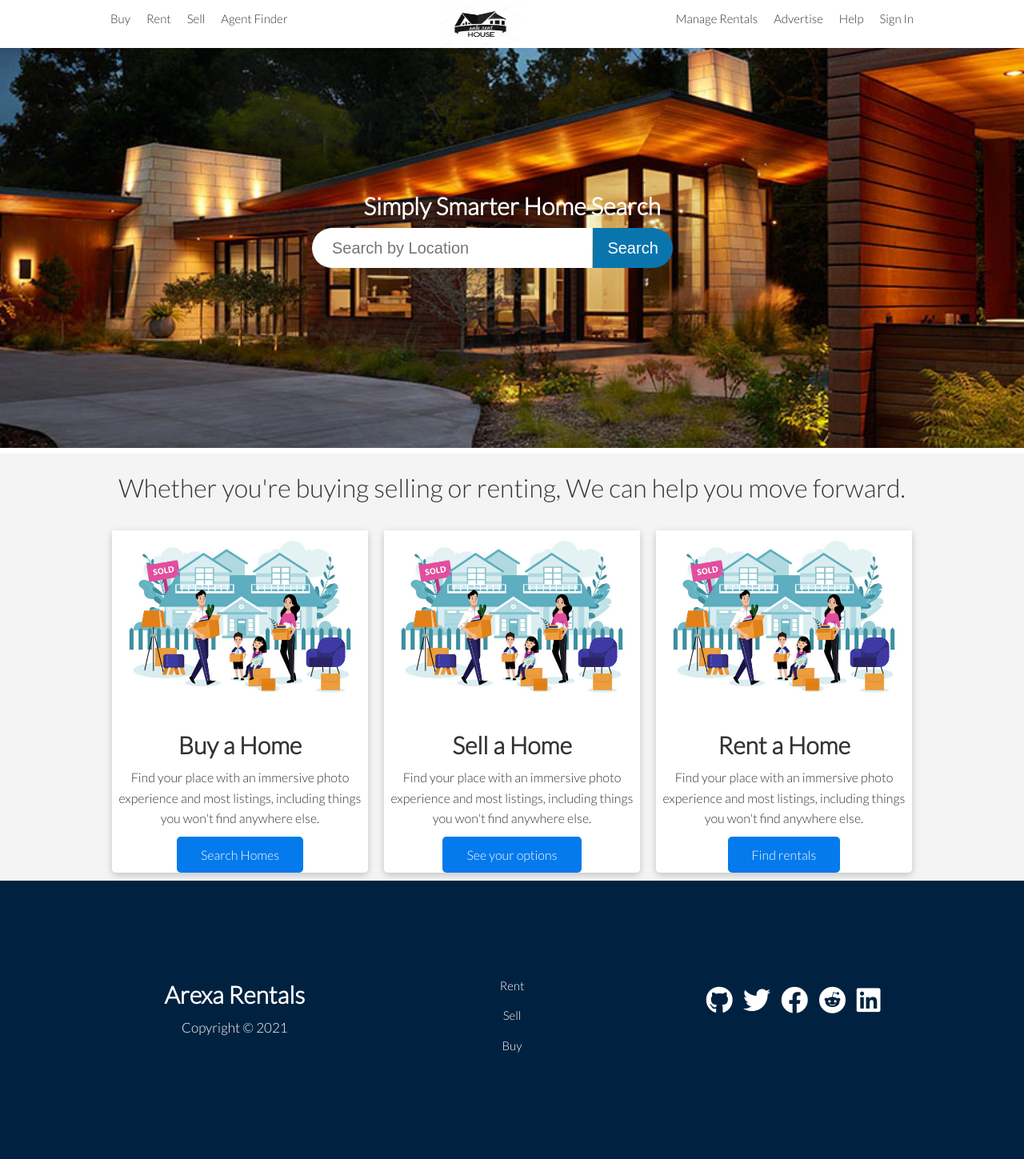
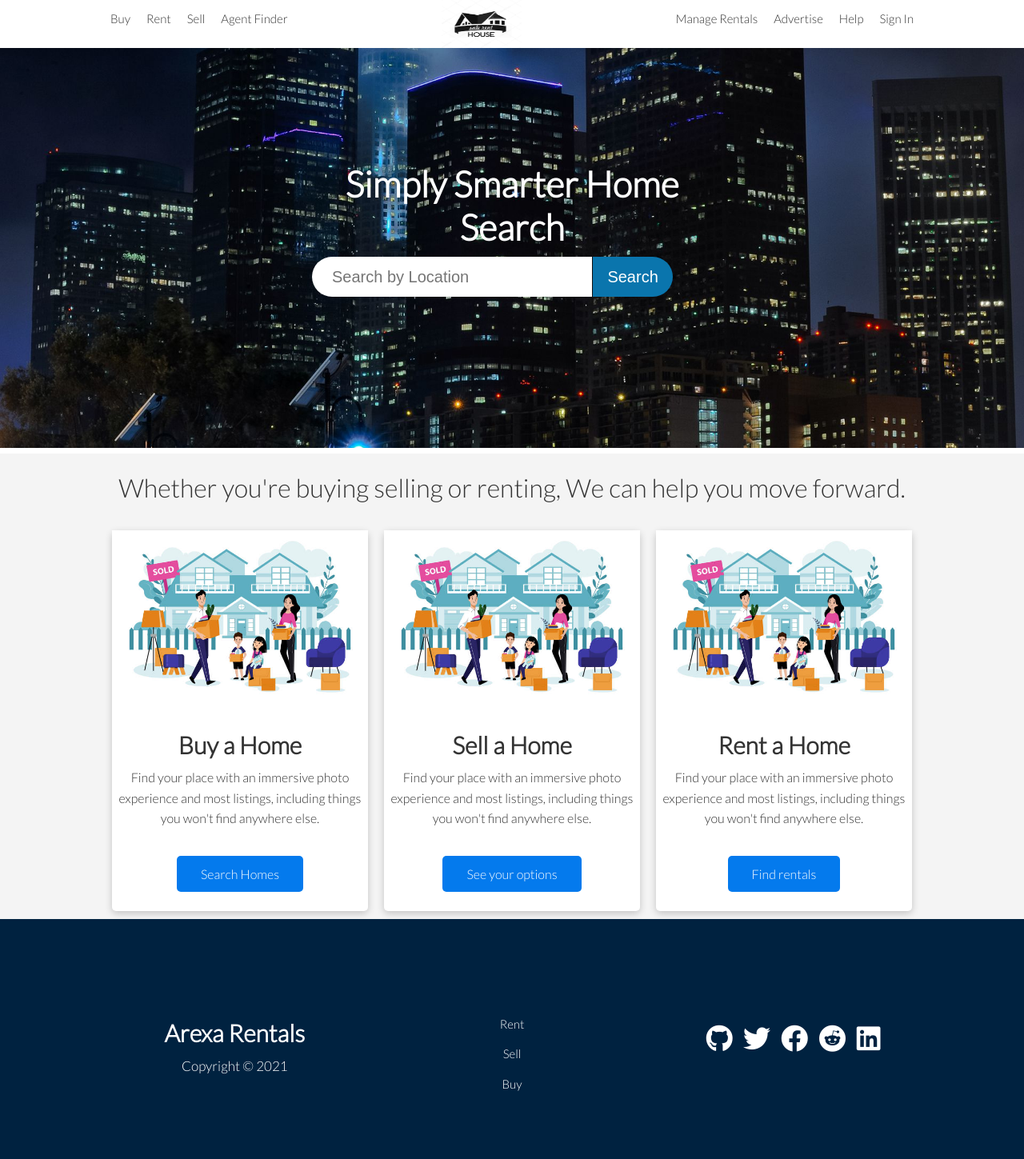
Before and after one commit to OkothPius/Arexa, a Django app: page / in a window 1280 px wide. Shown: the whole page at 80% size. Before the commit the page ends 1316 px from the top, so only its background shows below. Run offline with Django 3.2, Linux system fonts and the light colour scheme.

Commit message:
feat: update

```diff
--- a/backend/rental/templates/rental/main.html
+++ b/backend/rental/templates/rental/main.html
@@ -4,12 +4,12 @@
 
   <!-- Display Image -->
   <div class="display">
-  <img src="/static/rental/hse.jpg" alt="img">
+  <img src="/static/rental/sky3.jpg" alt="img">
   </div>
 
   <div class="container">
   <div class="box">
-    <h1>Simply Smarter Home Search</h1>
+    <h1 style='font-size: 45px;'>Simply Smarter Home Search</h1>
     <form class="example" action="index.html" method="post">
       <input type="text" name="" placeholder="Search by Location" value="">
       <input type="submit" name="" value="Search">
@@ -29,7 +29,7 @@
         <p>Find your place with an immersive photo experience and most listings, including things
           you won't find anywhere else.
         </p>
-        <a href="" class="btn btn-primary">Search Homes</a>
+        <a href="" class="btn btn-primary my-2">Search Homes</a>
       </div>
 
       <div class="card">
@@ -38,7 +38,7 @@
         <p>Find your place with an immersive photo experience and most listings, including things
         you won't find anywhere else.
         </p>
-        <a href="" class="btn btn-primary">See your options</a>
+        <a href="" class="btn btn-primary my-2">See your options</a>
       </div>
 
       <div class="card">
@@ -47,7 +47,7 @@
         <p>Find your place with an immersive photo experience and most listings, including things
           you won't find anywhere else.
         </p>
-        <a href="" class="btn btn-primary">Find rentals</a>
+        <a href="" class="btn btn-primary my-2" >Find rentals</a>
       </div>
     </div>
   </section>
```
Also changed, not shown: backend/rental/templates/rental/rental_list.html (+14 -9 lines).
